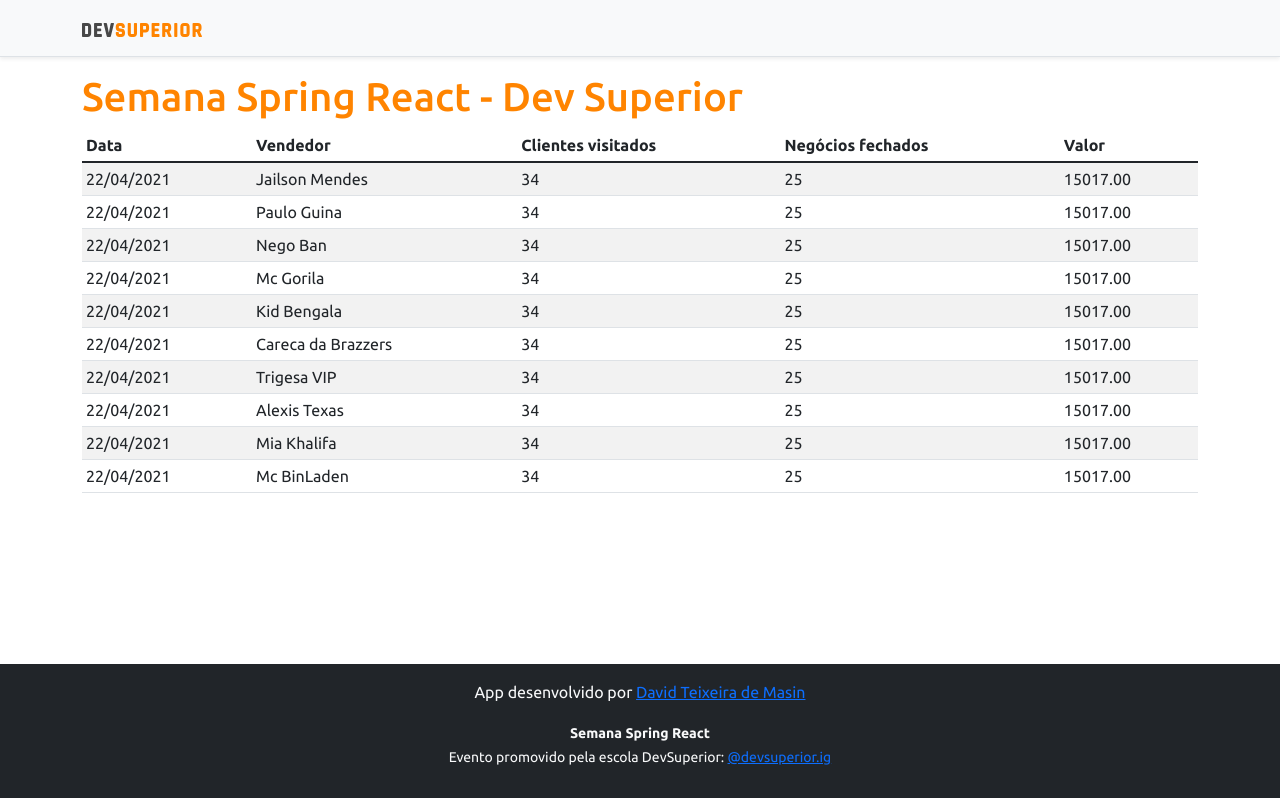
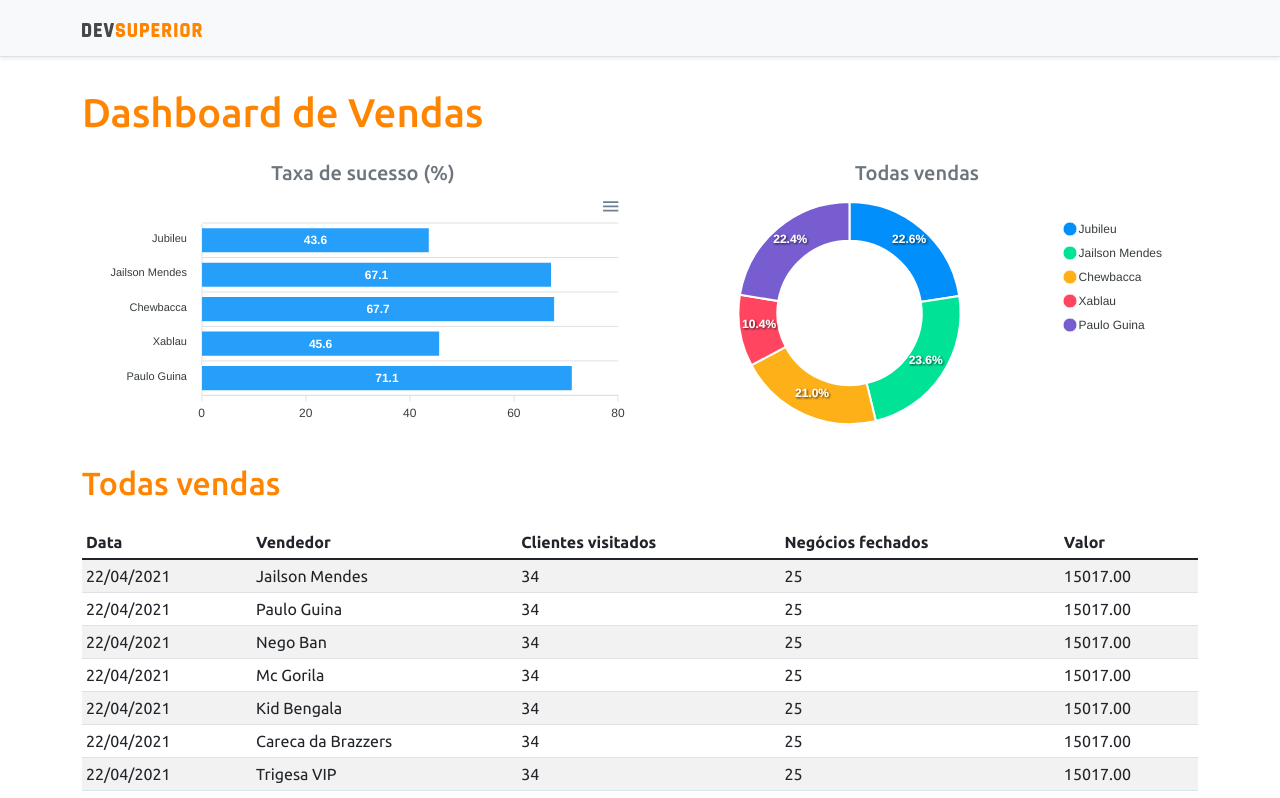
Before and after one commit to davidtmasin/SemanaSpringReactDevSuperior, a React (Create React App) app in the folder frontend/: page / in a window 1280 px wide. Shown: the top 798 px of the page. Built offline with nearby package versions, Linux system fonts and the light colour scheme.

Commit message:
Static Charts

```diff
--- a/frontend/package.json
+++ b/frontend/package.json
@@ -13,9 +13,11 @@
     "@types/node": "^12.0.0",
     "@types/react": "^17.0.0",
     "@types/react-dom": "^17.0.0",
+    "apexcharts": "^3.29.0",
     "bootstrap": "^5.1.3",
     "jquery": "1.9.1",
     "react": "^17.0.2",
+    "react-apexcharts": "^1.3.9",
     "react-dom": "^17.0.2",
     "react-scripts": "4.0.3",
     "typescript": "^4.1.2",
--- a/frontend/src/App.tsx
+++ b/frontend/src/App.tsx
@@ -1,4 +1,6 @@
+import BarChart from 'components/BarChart'
 import DataTable from 'components/DataTable'
+import DonutChart from 'components/DonutChart'
 import Footer from 'components/Footer'
 import NavBar from 'components/NavBar'
 
@@ -7,7 +9,23 @@
     <>
       <NavBar />
       <div className="container">
-        <h1 className="text-primary">Semana Spring React - Dev Superior</h1>
+        <h1 className="text-primary py-3">Dashboard de Vendas</h1>
+        <div className="row px-3">
+          <div className="col-sm-6">
+            <h5 className="text-center text-secondary">Taxa de sucesso (%)</h5>
+            <BarChart />
+          </div>
+
+          <div className="col-sm-6">
+            <h5 className="text-center text-secondary">Todas vendas</h5>
+            <DonutChart />
+          </div>
+        </div>
+
+        <div className="py-3">
+          <h2 className="text-primary">Todas vendas</h2>
+        </div>
+
         <DataTable />
       </div>
       <Footer />
--- /dev/null
+++ b/frontend/src/components/BarChart/index.tsx
@@ -0,0 +1,39 @@
+import Chart from 'react-apexcharts'
+const BarChart = () => {
+  const options = {
+    plotOptions: {
+      bar: {
+        horizontal: true
+      }
+    }
+  }
+
+  const mockData = {
+    labels: {
+      categories: [
+        'Jubileu',
+        'Jailson Mendes',
+        'Chewbacca',
+        'Xablau',
+        'Paulo Guina'
+      ]
+    },
+    series: [
+      {
+        name: '% Sucesso',
+        data: [43.6, 67.1, 67.7, 45.6, 71.1]
+      }
+    ]
+  }
+
+  return (
+    <Chart
+      options={{ ...options, xaxis: mockData.labels }}
+      series={mockData.series}
+      type="bar"
+      height="240"
+    />
+  )
+}
+
+export default BarChart
--- /dev/null
+++ b/frontend/src/components/DonutChart/index.tsx
@@ -0,0 +1,24 @@
+import Chart from 'react-apexcharts'
+const DonutChart = () => {
+  const mockData = {
+    series: [477138, 499928, 444867, 220426, 473088],
+    labels: ['Jubileu', 'Jailson Mendes', 'Chewbacca', 'Xablau', 'Paulo Guina']
+  }
+
+  const options = {
+    legend: {
+      show: true
+    }
+  }
+
+  return (
+    <Chart
+      options={{ ...options, labels: mockData.labels }}
+      series={mockData.series}
+      type="donut"
+      height="240"
+    />
+  )
+}
+
+export default DonutChart
```
Also changed, not shown: 1 other file (tests, documents, lock files or other folders).
